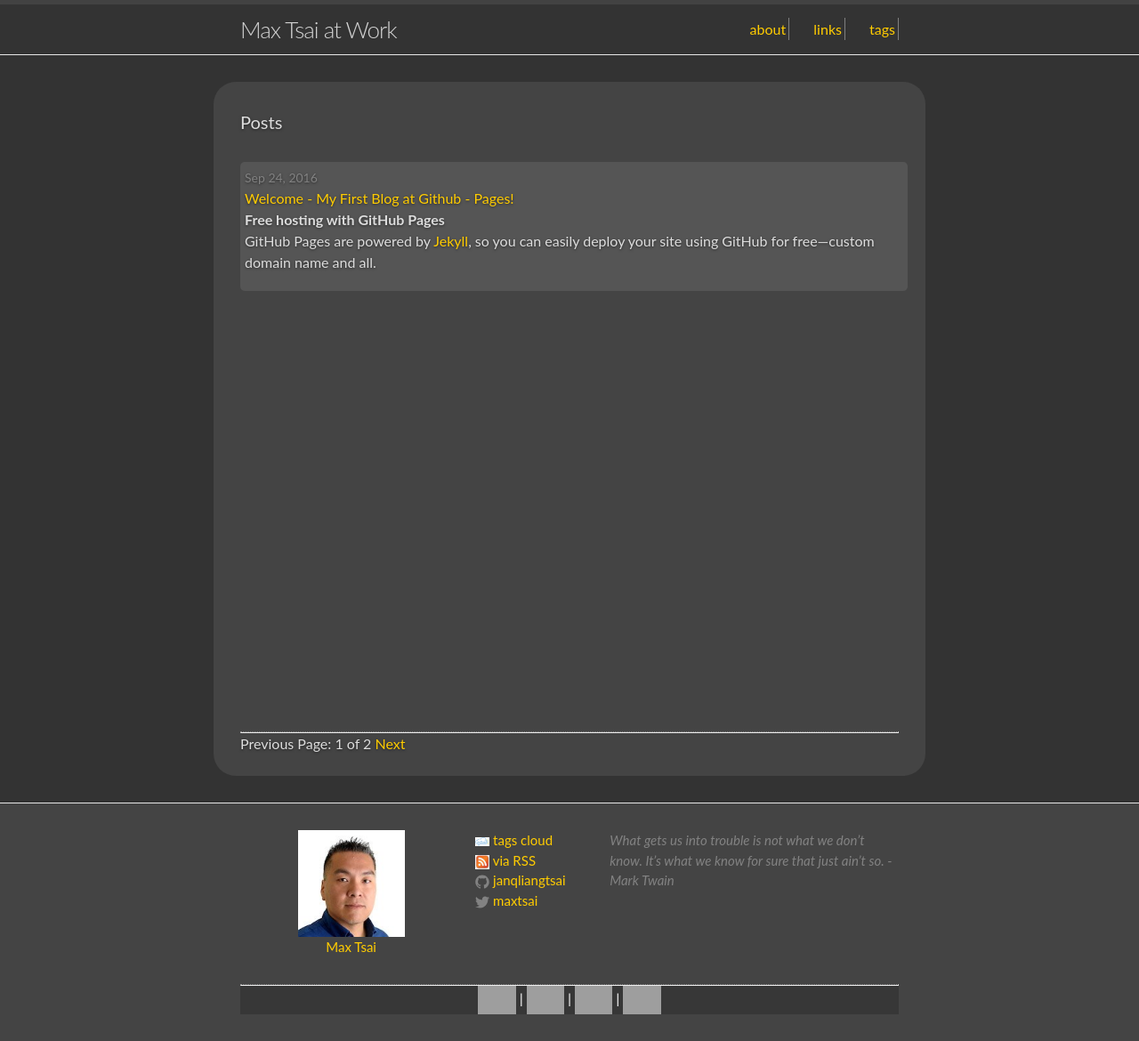
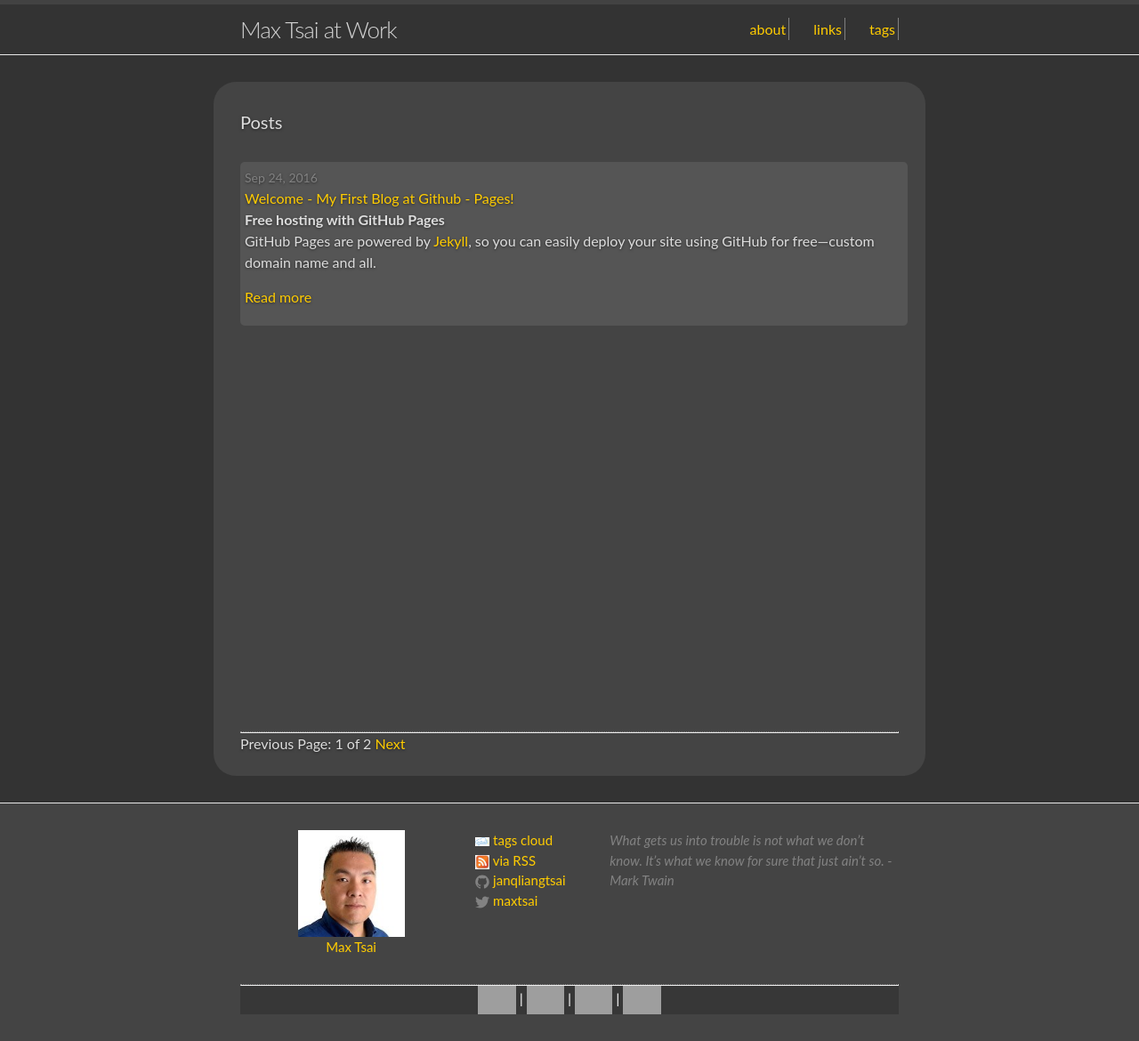
Before and after one commit to JANQLIANGTSAI/janqliangtsai.github.io, a Jekyll site: the page built from index.html, in a window 1280 px wide. Shown: the whole page at 89% size. Built offline with Jekyll 4.4.1, drawn with Linux system fonts in a browser that asks for light colours; the list of posts is cut into pages by our own code; grey boxes are pictures that could not be loaded.

Commit message:
read more

```diff
--- a/index.html
+++ b/index.html
@@ -22,6 +22,19 @@ layout: default
 
             <div id="max-post-content">
                 {{ post.excerpt }}
+
+                {% capture content_words %}
+                {{ post.content | number_of_words }}
+                {% endcapture %}
+
+                {% capture excerpt_words %}
+                {{ post.excerpt | number_of_words }}
+                {% endcapture %}
+
+                {% if excerpt_words != content_words %}
+                <p><a class="btn btn-sm btn-primary" href="{{ post.url }}/#read-more" role="button">Read more <i class="fa fa-arrow-circle-right"></i></a>
+                </p>
+                {% endif %}
             </div>
 
             </div>
```
